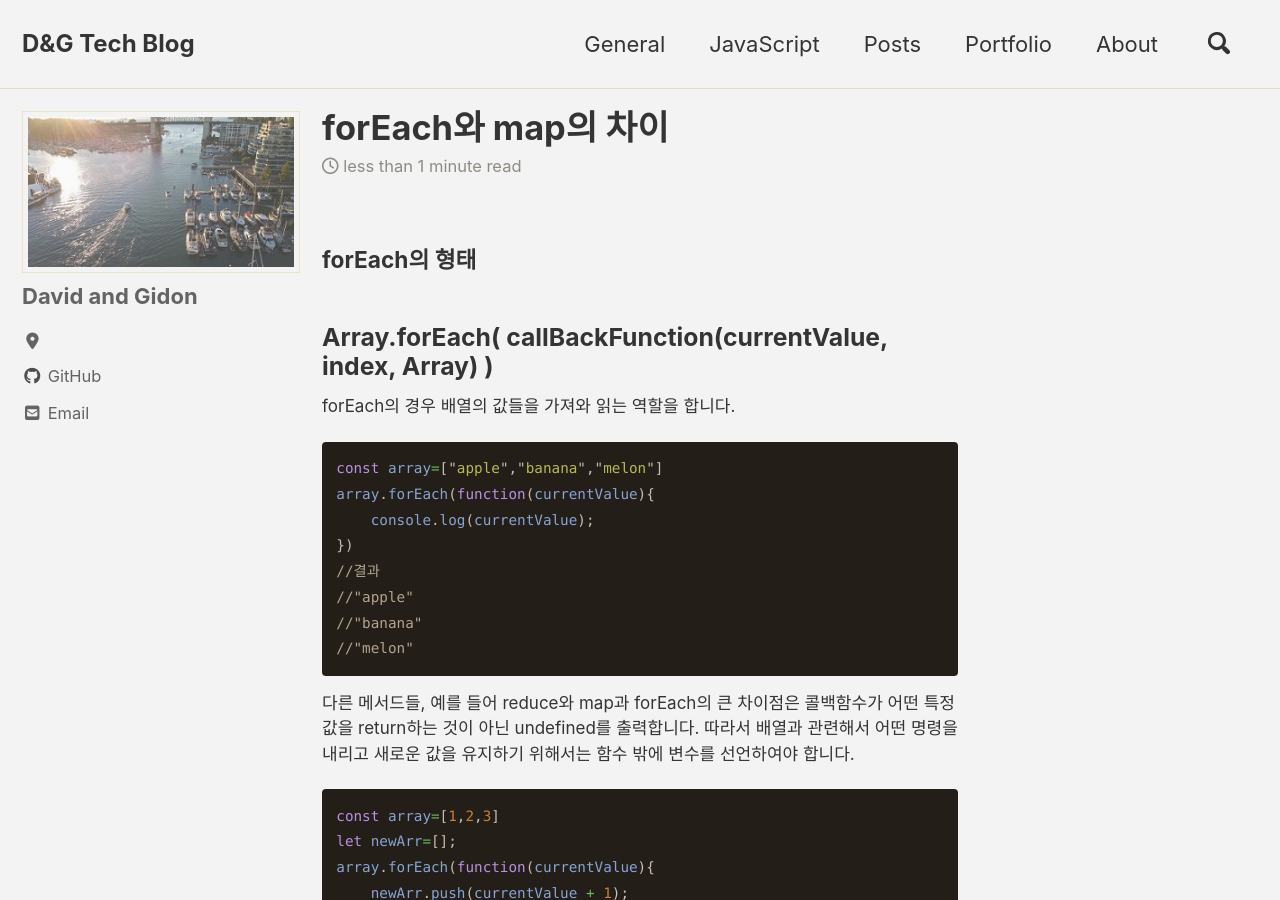
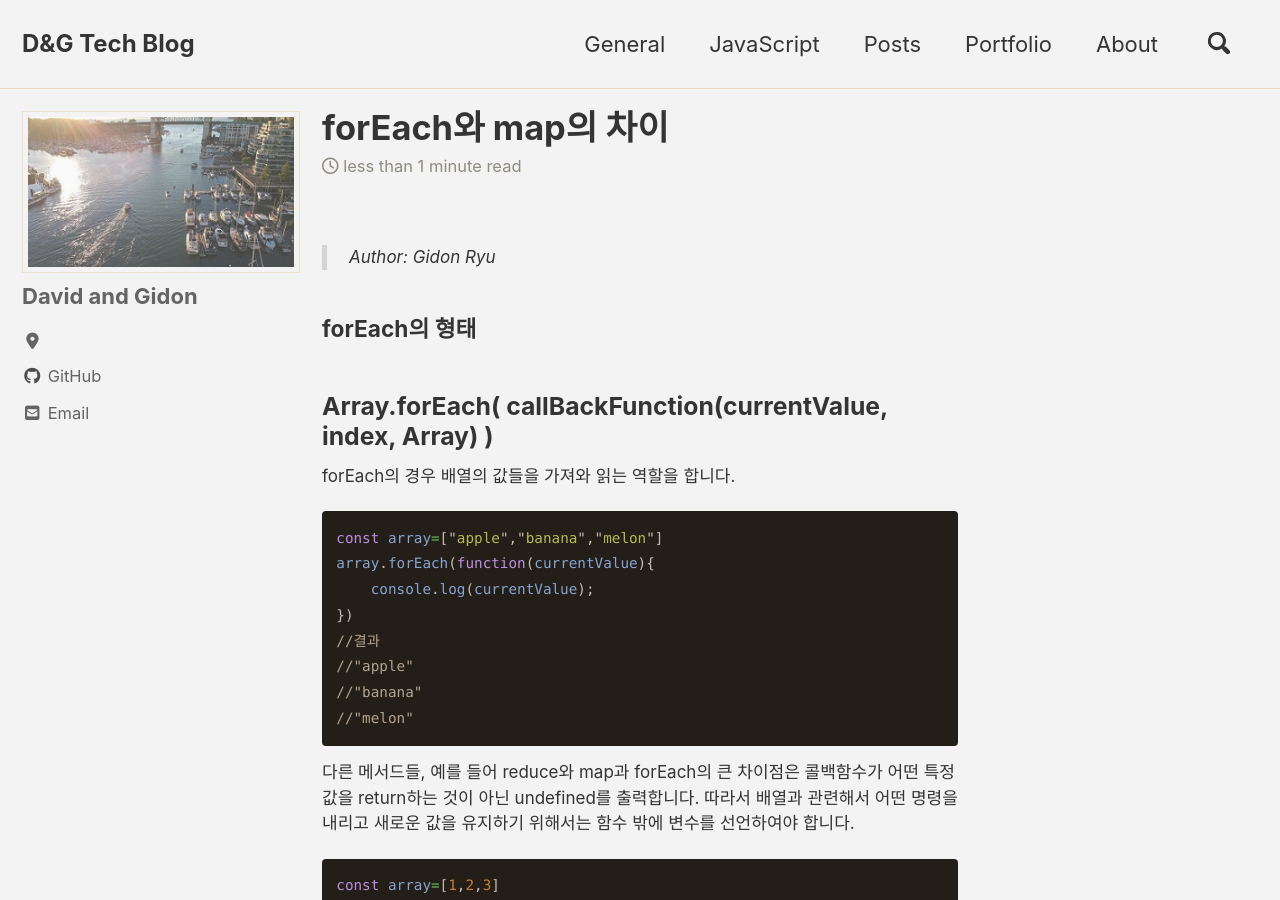
Before and after one commit to DOEHOONLEE/DGTechBlog, a Jekyll site: the page built from _posts/2021-02-28-Diffence_between_forEach_and_map.md, in a window 1280 px wide and 900 px high. Built offline with Jekyll 4.4.1, drawn with Linux system fonts in a browser that asks for light colours; cached includes are drawn as plain includes; nearby versions of some CDN libraries; comment, search, counter and statistics services are not loaded.

Commit message:
작성자 표시 및 제목 수정"

```diff
--- a/_posts/2021-02-28-forEach&map.md
+++ b/_posts/2021-02-28-Diffence_between_forEach_and_map.md
@@ -8,6 +8,8 @@ categories:
 tags:
     - Javascript
 ---
+
+> Author: Gidon Ryu
 
 ##### forEach의 형태
 
```
